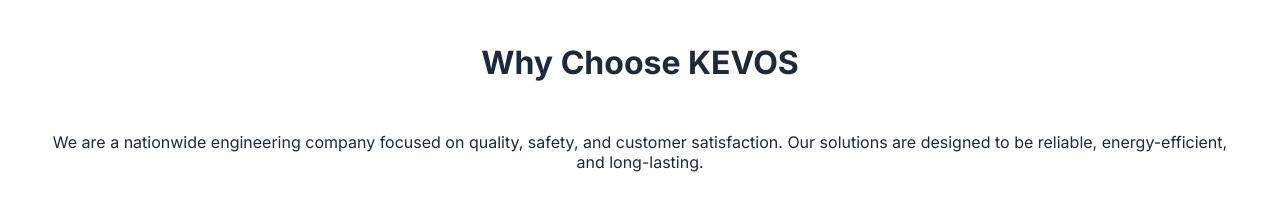
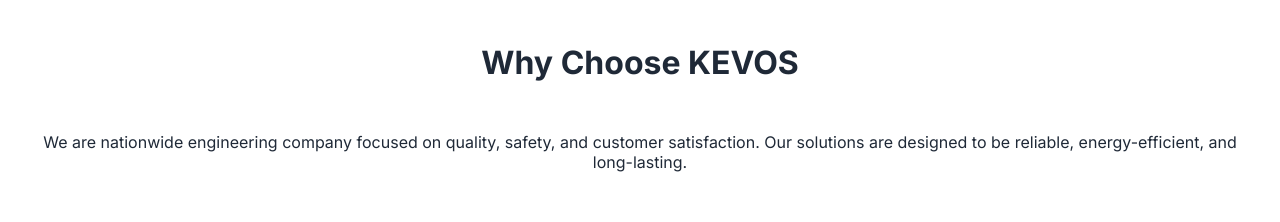
Before and after one commit to godson-ai/KEVOS, a plain HTML site: page index.html in a window 1280 px wide. Shown: the part 860-1082 px from the top of the page. Drawn offline with Linux system fonts and the light colour scheme.

Commit message:
misspelling

```diff
--- a/index.html
+++ b/index.html
@@ -85,7 +85,7 @@
 <section id="about" class="about">
   <div class="container">
     <h2>Why Choose KEVOS</h2>
-    <p>We are a nationwide engineering company focused on quality, safety, and customer satisfaction. Our solutions are designed to be reliable, energy-efficient, and long-lasting.</p>
+    <p>We are nationwide engineering company focused on quality, safety, and customer satisfaction. Our solutions are designed to be reliable, energy-efficient, and long-lasting.</p>
   </div>
 </section>
 
```
